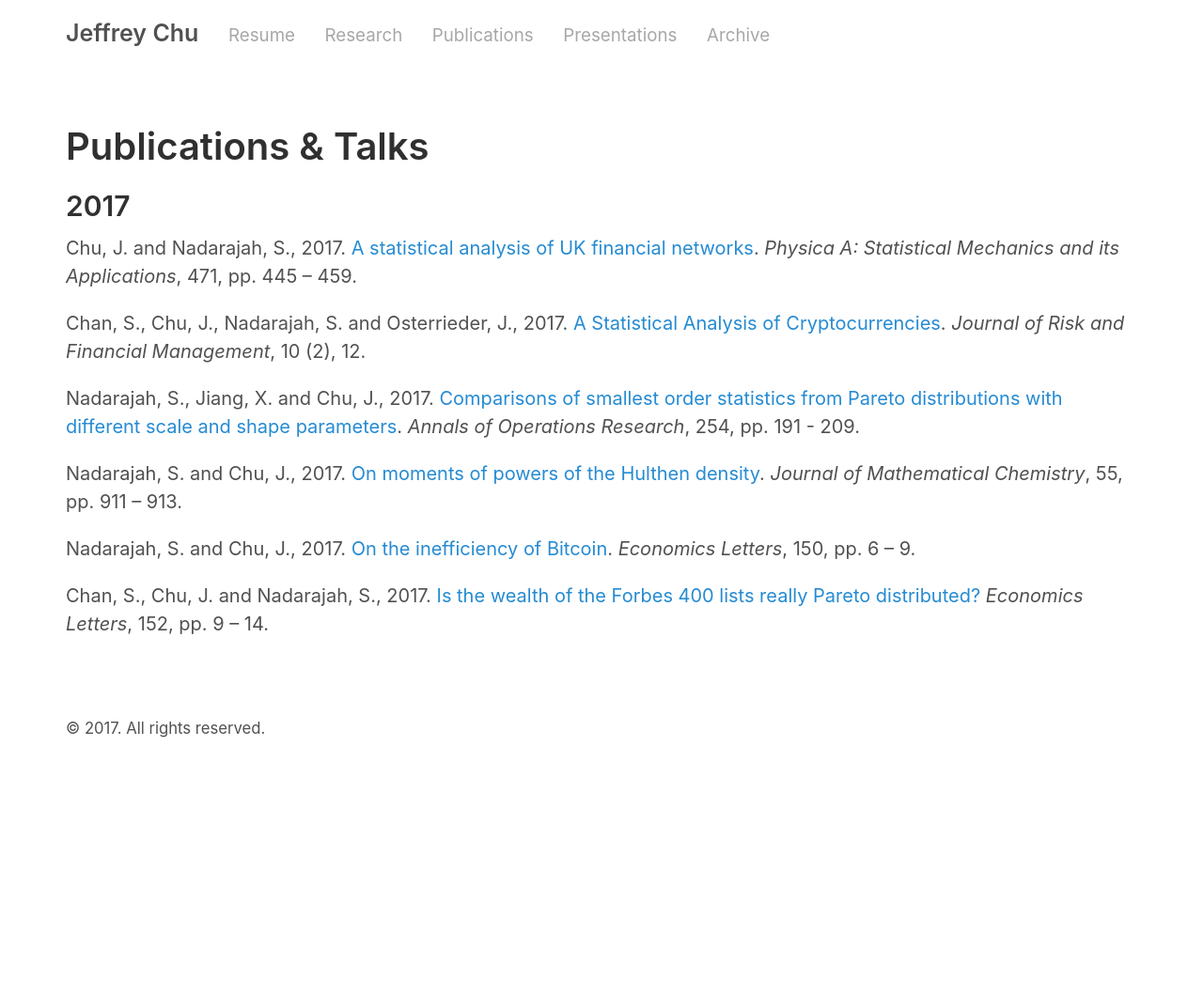
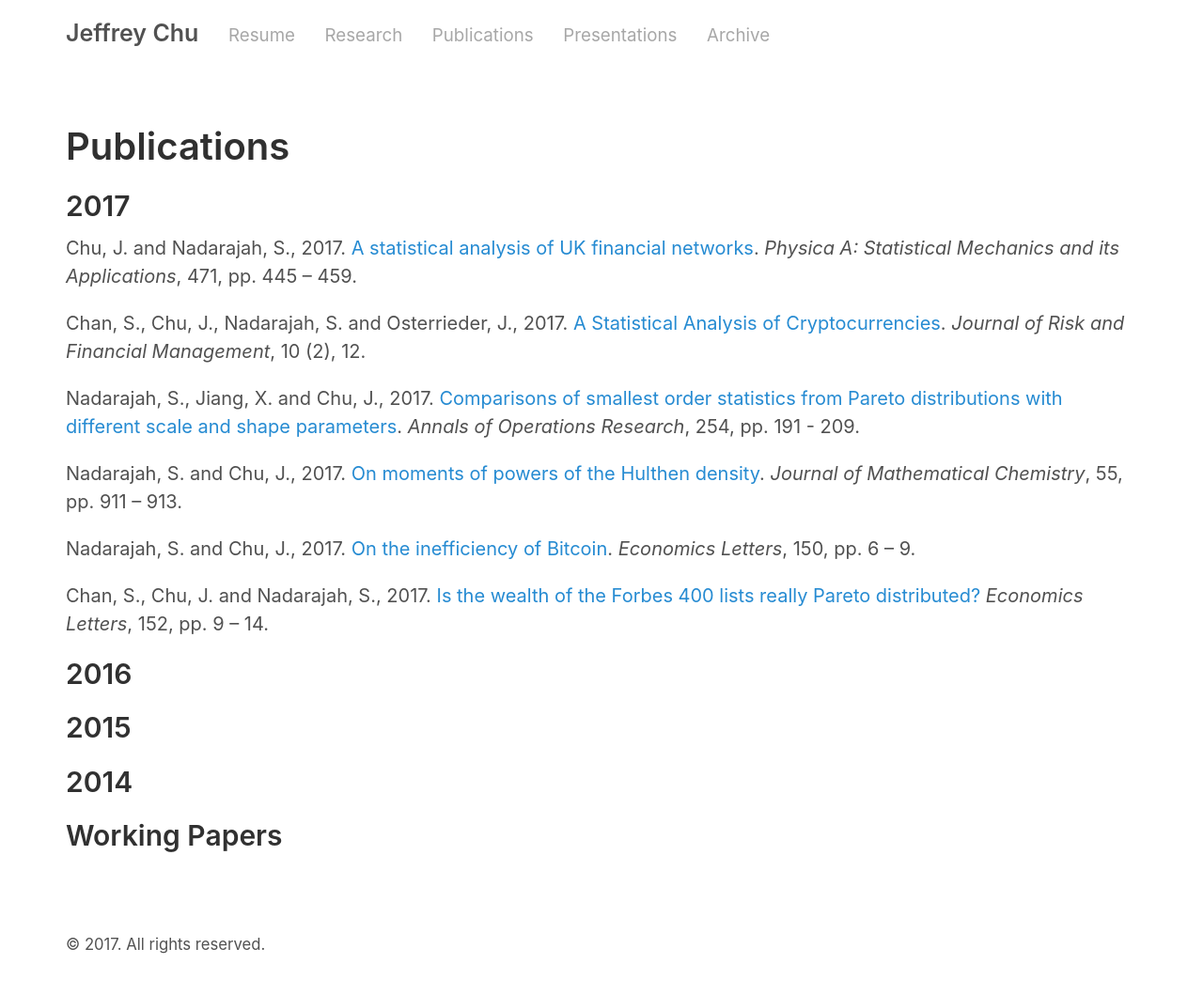
Before and after one commit to jeffrey-chu/jeffrey-chu.github.io, a Jekyll site: the page built from pub.md, in a window 1280 px wide. Shown: the whole page at 94% size. Built offline with Jekyll 4.4.1, drawn with Linux system fonts in a browser that asks for light colours; before the commit the page ends 900 px from its top, so only the background shows below that.

Commit message:
Update pub.md

```diff
--- a/pub.md
+++ b/pub.md
@@ -1,6 +1,6 @@
 ---
 layout: page
-title : Publications & Talks
+title : Publications
 ---
 
 ## 2017
@@ -10,3 +10,11 @@ title : Publications & Talks
 <p>Nadarajah, S. and Chu, J., 2017. <a href="https://doi.org/10.1007/s10910-016-0717-5">On moments of powers of the Hulthen density</a>. <i>Journal of Mathematical Chemistry</i>, 55, pp. 911 – 913.</p>
 <p>Nadarajah, S. and Chu, J., 2017. <a href="https://doi.org/10.1016/j.econlet.2016.10.033">On the inefficiency of Bitcoin</a>. <i>Economics Letters</i>, 150, pp. 6 – 9.</p>
 <p>Chan, S., Chu, J. and Nadarajah, S., 2017. <a href="https://doi.org/10.1016/j.econlet.2016.12.017">Is the wealth of the Forbes 400 lists really Pareto distributed?</a> <i>Economics Letters</i>, 152, pp. 9 – 14.</p>
+
+## 2016
+
+## 2015
+
+## 2014
+
+## Working Papers
```
